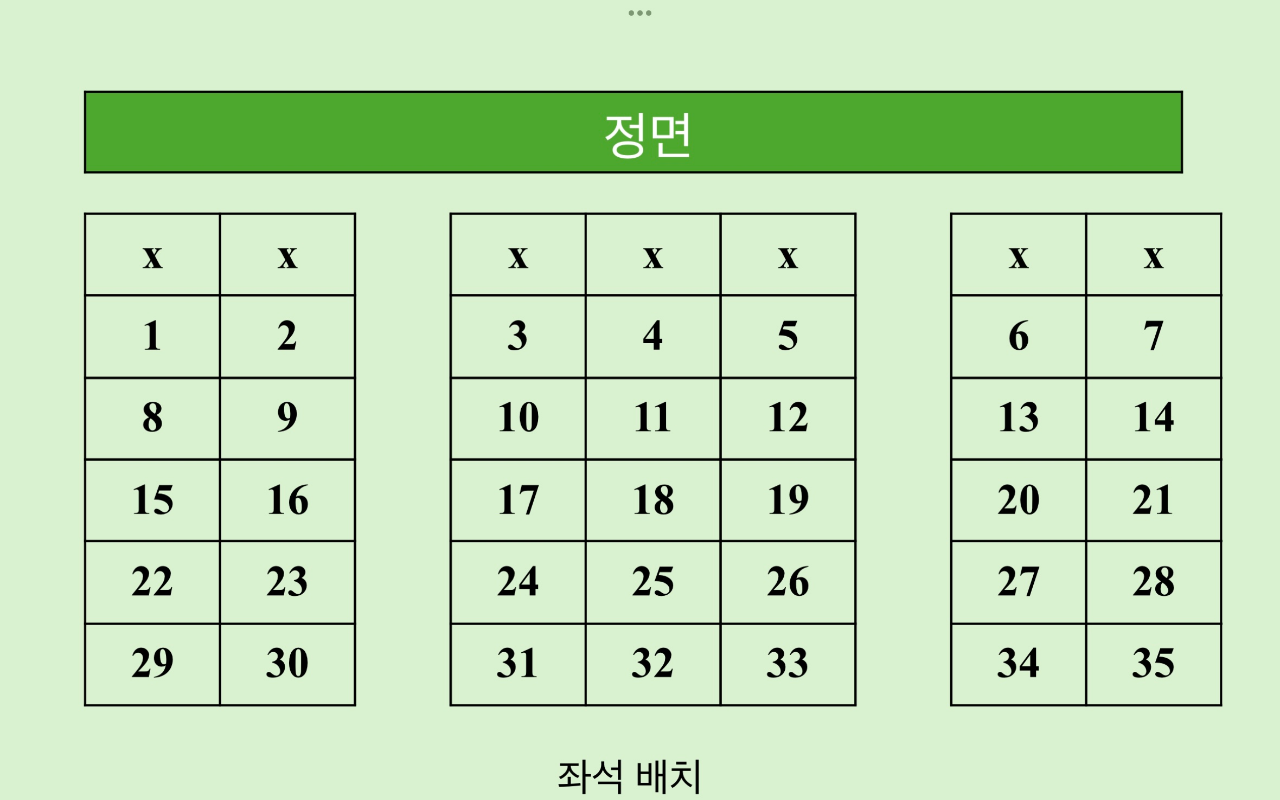
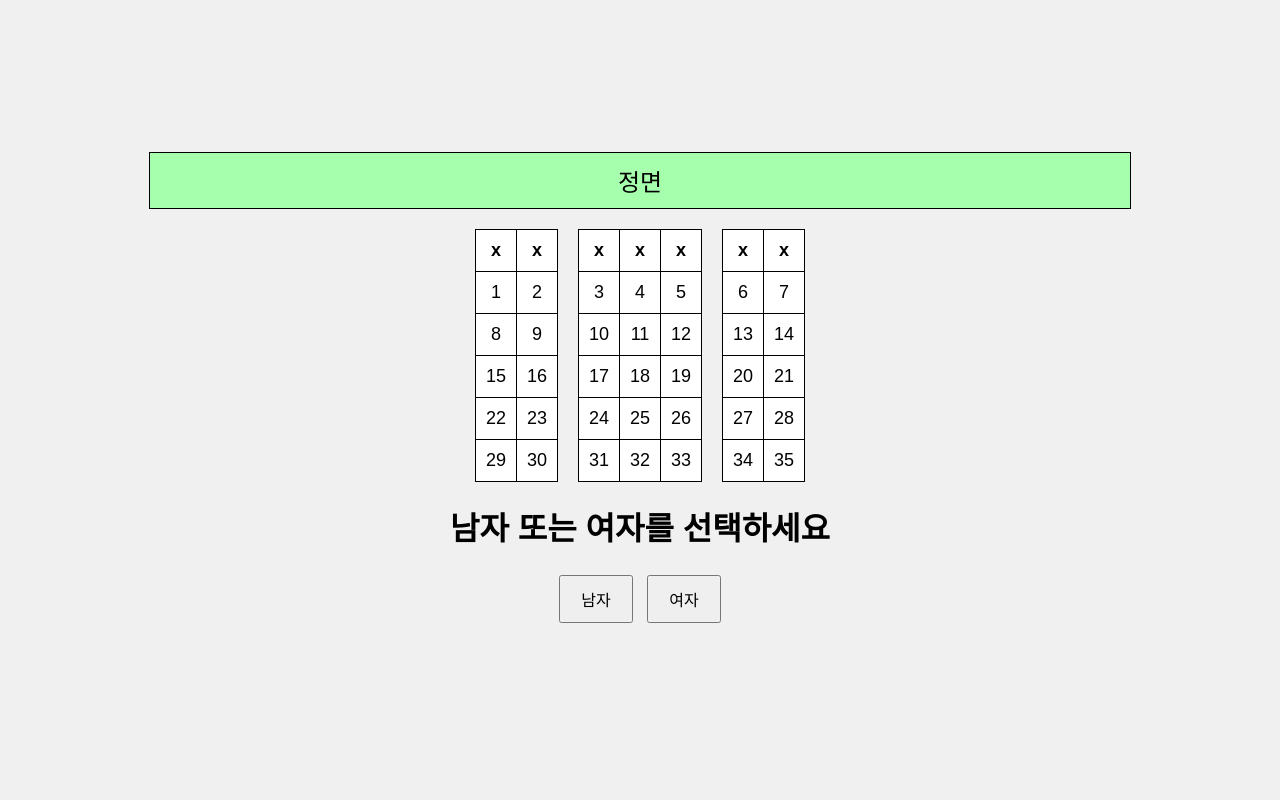
Before and after one commit to ChanghyeonP/random_number_seletor, a website: page public/index.html in a window 1280 px wide. Shown: the top 800 px of the page. Drawn offline with Linux system fonts and the light colour scheme.

Commit message:
make img

```diff
--- a/public/index.html
+++ b/public/index.html
@@ -8,7 +8,33 @@
 </head>
 <body>
     <div class="container">
-        <img src="seating-chart.jpg" alt="좌석 배치도" class="seating-chart">
+        <div class="header">정면</div>
+        <div class="table-group">
+            <table class="number-table">
+                <tr><th>x</th><th>x</th></tr>
+                <tr><td>1</td><td>2</td></tr>
+                <tr><td>8</td><td>9</td></tr>
+                <tr><td>15</td><td>16</td></tr>
+                <tr><td>22</td><td>23</td></tr>
+                <tr><td>29</td><td>30</td></tr>
+            </table>
+            <table class="number-table">
+                <tr><th>x</th><th>x</th><th>x</th></tr>
+                <tr><td>3</td><td>4</td><td>5</td></tr>
+                <tr><td>10</td><td>11</td><td>12</td></tr>
+                <tr><td>17</td><td>18</td><td>19</td></tr>
+                <tr><td>24</td><td>25</td><td>26</td></tr>
+                <tr><td>31</td><td>32</td><td>33</td></tr>
+            </table>
+            <table class="number-table">
+                <tr><th>x</th><th>x</th></tr>
+                <tr><td>6</td><td>7</td></tr>
+                <tr><td>13</td><td>14</td></tr>
+                <tr><td>20</td><td>21</td></tr>
+                <tr><td>27</td><td>28</td></tr>
+                <tr><td>34</td><td>35</td></tr>
+            </table>
+        </div>
         <h1>남자 또는 여자를 선택하세요</h1>
         <div class="buttons">
             <button id="manBtn">남자</button>
--- a/public/styles.css
+++ b/public/styles.css
@@ -1,3 +1,4 @@
+
 html, body {
     height: 100%;
     margin: 0;
@@ -65,3 +66,38 @@ footer {
     height: 50px;
     margin-right: 10px;
 }
+.header {
+    background-color: #a6ffad;
+    color: black;
+    font-size: 24px;
+    padding: 10px;
+    margin-bottom: 20px;
+    display: flex;
+    border: 1px solid black;
+    width: 75%;
+    justify-content: center;
+}
+
+.table-group {
+    display: flex;
+    justify-content: center;
+    gap: 20px;
+}
+
+.number-table {
+    border-collapse: collapse;
+    width: auto;
+    background-color: #ffffff;
+}
+
+.number-table th, .number-table td {
+    border: 1px solid black;
+    padding: 10px;
+    text-align: center;
+    font-size: 18px;
+}
+
+.number-table th {
+    background-color: #ffffff;
+    color: black;
+}
```
Also changed, not shown: public/script.js (line endings or trailing spaces), 1 other file.
